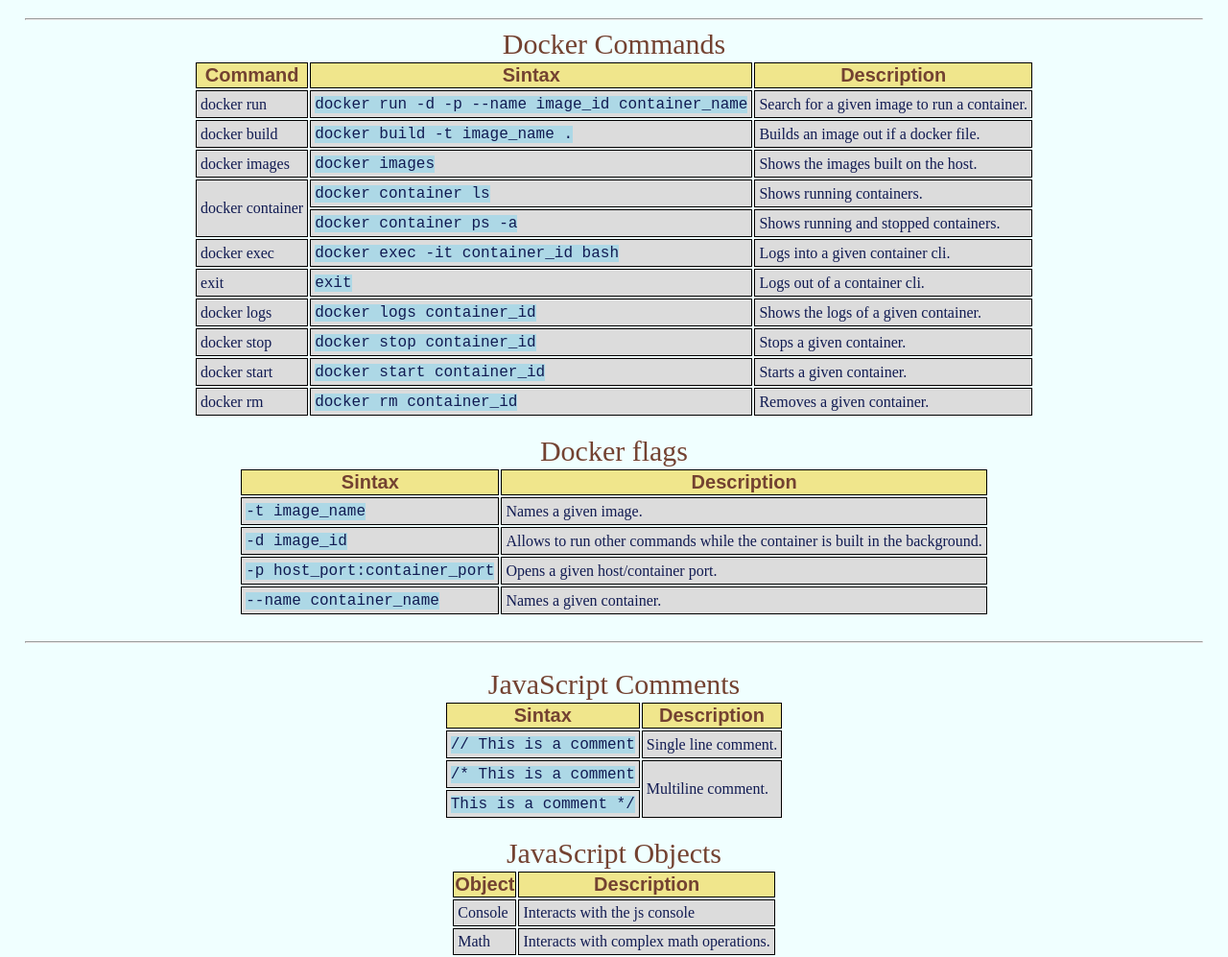
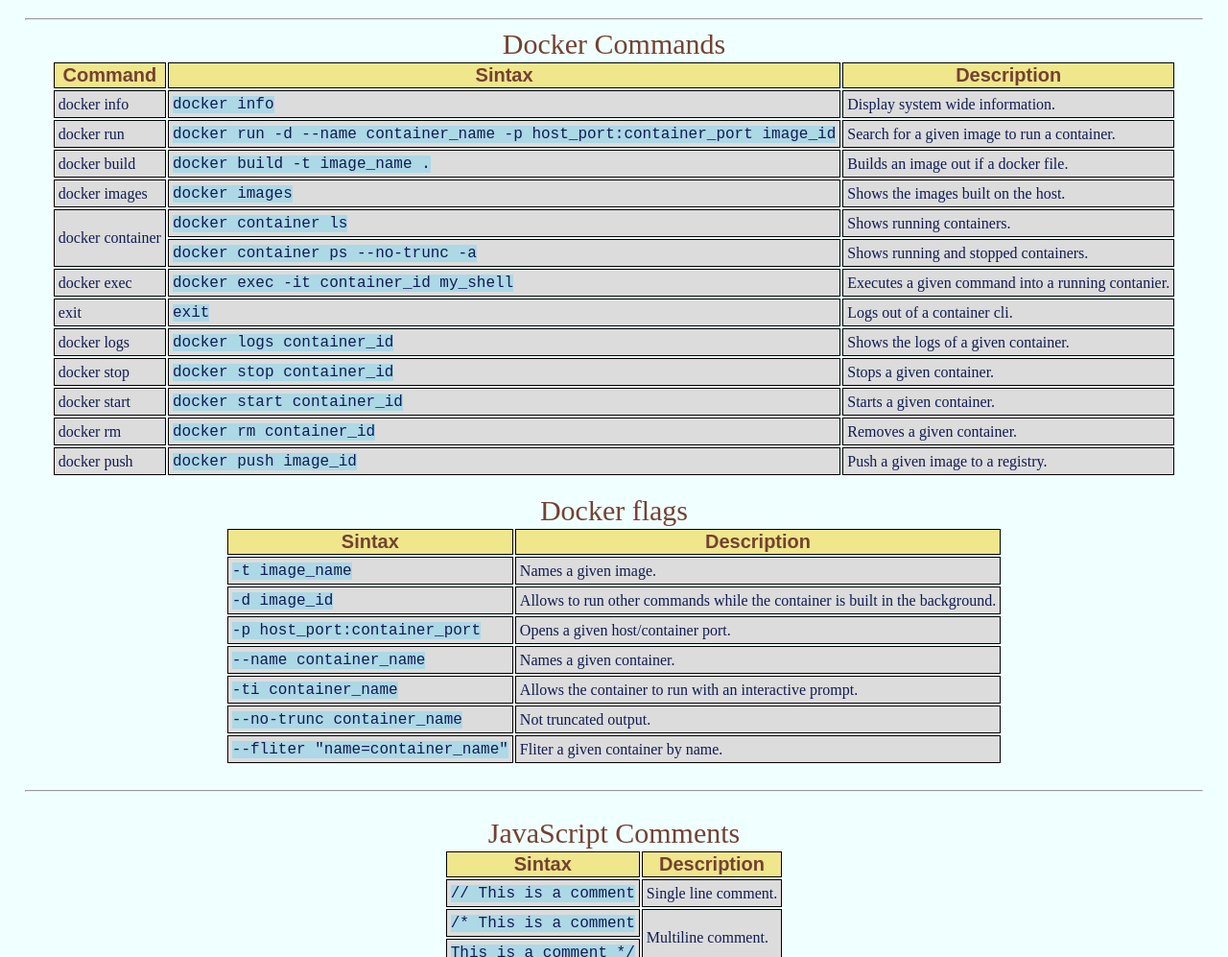
Before and after one commit to vegasjj/CheatSheet, a plain HTML site: page index.html in a window 1280 px wide. Shown: the part 640-1637 px from the top of the page at 96% size. Drawn offline with Linux system fonts and the light colour scheme.

Commit message:
Update docker tables

```diff
--- a/index.html
+++ b/index.html
@@ -110,8 +110,13 @@
         </thead>
         <tbody>
           <tr>
+            <td>docker info</td>
+            <td><span class="code">docker info</span></td>
+            <td>Display system wide information.</td>
+          </tr>
+          <tr>
             <td>docker run</td>
-            <td><span class="code">docker run -d -p --name image_id container_name</span></td>
+            <td><span class="code">docker run -d --name container_name -p host_port:container_port image_id</span></td>
             <td>Search for a given image to run a container.</td>
           </tr>
           <tr>
@@ -130,13 +135,13 @@
             <td>Shows running containers.</td>
           </tr>
           <tr>
-            <td><span class="code">docker container ps -a</span></td>
+            <td><span class="code">docker container ps --no-trunc -a</span></td>
             <td>Shows running and stopped containers.</td>
           </tr>
           <tr>
             <td>docker exec</td>
-            <td><span class="code">docker exec -it container_id bash</span></td>
-            <td>Logs into a given container cli.</td>
+            <td><span class="code">docker exec -it container_id my_shell</span></td>
+            <td>Executes a given command into a running contanier.</td>
           </tr>
           <tr>
             <td>exit</td>
@@ -162,6 +167,11 @@
             <td>docker rm</td>
             <td><span class="code">docker rm container_id</span></td>
             <td>Removes a given container.</td>
+          </tr>
+          <tr>
+            <td>docker push</td>
+            <td><span class="code">docker push image_id</span></td>
+            <td>Push a given image to a registry.</td>
           </tr>
         </tbody>
       </table>
@@ -190,6 +200,18 @@
           <tr>
             <td><span class="code">--name container_name</span></td>
             <td>Names a given container.</td>
+          </tr>
+          <tr>
+            <td><span class="code">-ti container_name</span></td>
+            <td>Allows the container to run with an interactive prompt.</td>
+          </tr>
+          <tr>
+            <td><span class="code">--no-trunc container_name</span></td>
+            <td>Not truncated output.</td>
+          </tr>
+          <tr>
+            <td><span class="code">--fliter "name=container_name"</span></td>
+            <td>Fliter a given container by name.</td>
           </tr>
         </tbody>
       </table>
```
